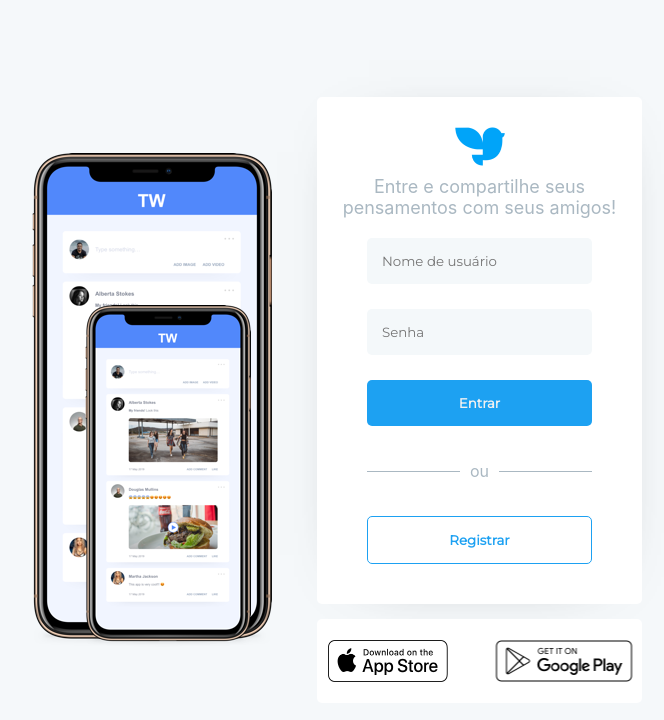
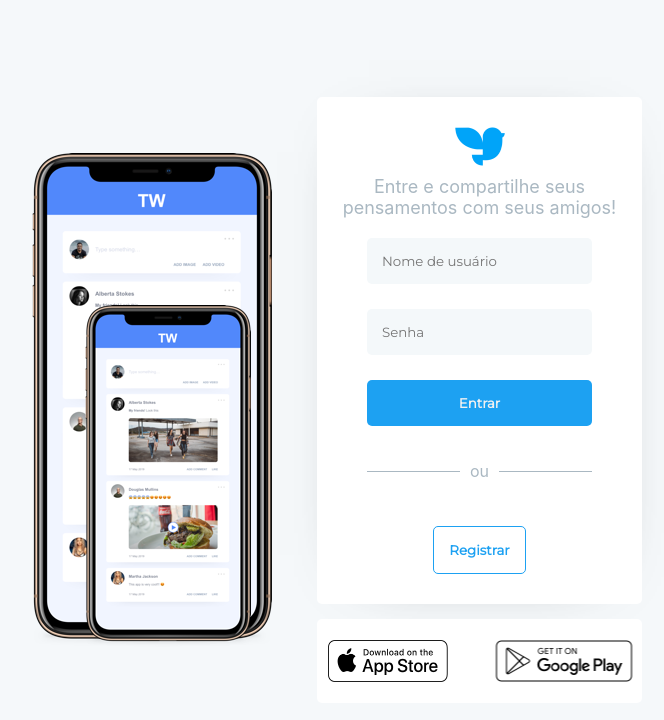
Before and after one commit to PoorlyDefinedBehaviour/twillian, a React (Create React App) app: page / in a window 1280 px wide. Shown: the top 720 px of the page, without its empty margins (303-967 px from the left). Built offline with nearby package versions, Linux system fonts and the light colour scheme.

Commit message:
adds validation and redirects user on login

```diff
--- a/src/pages/Index/index.js
+++ b/src/pages/Index/index.js
@@ -1,5 +1,12 @@
-import React from "react";
+import React, { useState, useEffect } from "react";
+import { Redirect } from "react-router-dom";
 import { Link } from "react-router-dom";
+import { Formik, ErrorMessage, Field, Form } from "formik";
+import * as Yup from "yup";
+import "./styles.css";
+
+import api from "../../services/api";
+
 import {
   PageBox,
   AppImagem,
@@ -7,9 +14,6 @@ import {
   ContainerSignIn,
   Logo,
   SubTitle,
-  SignInForm,
-  UsernameInput,
-  PasswordInput,
   SignInButton,
   LineWrap,
   LineCenter,
@@ -20,13 +24,66 @@ import {
   AppStoreImage,
   GooglePlayImage
 } from "./styles";
+
 import PhoneImagem from "../../assets/img/app.png";
 import LogoImagem from "../../assets/img/logo.png";
 import AppStore from "../../assets/img/applestore.png";
 import GooglePlay from "../../assets/img/googleplay.png";
 
 export default function Index() {
-  return (
+  const [isLoggedIn, setIsLoggedIn] = useState(false);
+  const [hasTriedToLogin, setHasTriedToLogin] = useState(false);
+
+  useEffect(() => {
+    if (localStorage.getItem("@twillian:user")) setIsLoggedIn(true);
+  }, []);
+
+  const initialValues = {
+    username: "",
+    email: "",
+    password: "",
+    confirm: ""
+  };
+
+  const schema = Yup.object().shape({
+    username: Yup.string().required("Digite seu nome de usuário."),
+    password: Yup.string().required("Digite sua senha.")
+  });
+
+  const handleSubmit = async (data, { setSubmitting, setErrors }) => {
+    try {
+      setSubmitting(true);
+      const response = await api.post("login", data);
+
+      const { user, token } = response.data;
+      if (user) {
+        localStorage.setItem(
+          "@twillian:user",
+          JSON.stringify({ ...user, token })
+        );
+
+        setIsLoggedIn(true);
+      }
+    } catch (error) {
+      setHasTriedToLogin(true);
+      setErrors({ email: handleException(error.response) });
+    } finally {
+      setSubmitting(false);
+    }
+  };
+
+  const handleException = ({ status }) => {
+    switch (status) {
+      case 400:
+        return "Usuário ou senha inválido.";
+    }
+
+    return "Algo deu errado, tente novamente mais tarde.";
+  };
+
+  return isLoggedIn ? (
+    <Redirect to="timeline" />
+  ) : (
     <PageBox>
       <Container>
         <AppImagem src={PhoneImagem} />
@@ -36,20 +93,50 @@ export default function Index() {
             <SubTitle>
               Entre e compartilhe seus pensamentos com seus amigos!
             </SubTitle>
-            <SignInForm>
-              <UsernameInput placeholder="Nome de usuário" />
-              <PasswordInput placeholder="Senha" />
-              <SignInButton>Entrar</SignInButton>
+            <Formik
+              initialValues={initialValues}
+              onSubmit={handleSubmit}
+              validationSchema={schema}
+            >
+              <Form className="signin-form">
+                <Field
+                  className="username-input"
+                  type="text"
+                  name="username"
+                  placeholder="Nome de usuário"
+                />
+                <ErrorMessage
+                  className="form-error"
+                  component="span"
+                  name="username"
+                />
+                <Field
+                  className="password-input"
+                  type="password"
+                  name="password"
+                  placeholder="Senha"
+                />
+                <ErrorMessage
+                  className="form-error"
+                  component="span"
+                  name="password"
+                />
+                <SignInButton type="submit">Entrar</SignInButton>
+                {hasTriedToLogin && (
+                  <span className="form-error">
+                    Nome de usuário ou senha invalida
+                  </span>
+                )}
                 <LineWrap>
                   <Line />
                   <LineCenter>ou</LineCenter>
                   <Line />
                 </LineWrap>
-
+              </Form>
+            </Formik>
             <Link to="/register">
               <SignUpButton>Registrar</SignUpButton>
             </Link>
-            </SignInForm>
           </SignIn>
           <DownloadContainer>
             <AppStoreImage src={AppStore} />
--- /dev/null
+++ b/src/pages/Index/styles.css
@@ -0,0 +1,31 @@
+.form-error {
+  margin-top: -20px;
+  margin-bottom: 20px;
+  color: red;
+  display: block;
+  font-size: 12px;
+}
+
+.signin-form {
+  width: 100%;
+  text-align: center;
+  padding: 10px 40px;
+}
+
+.username-input {
+  font-family: "montserrat", sans-serif;
+  background-color: #f4f8fa;
+  padding: 15px;
+  margin-bottom: 25px;
+  border-radius: 5px;
+  width: 100%;
+}
+
+.password-input {
+  font-family: "montserrat", sans-serif;
+  background-color: #f4f8fa;
+  padding: 15px;
+  margin-bottom: 25px;
+  border-radius: 5px;
+  width: 100%;
+}
--- a/src/pages/Register/index.js
+++ b/src/pages/Register/index.js
@@ -1,4 +1,5 @@
 import React, { useState } from "react";
+import { Redirect } from "react-router-dom";
 import api from "../../services/api";
 import { ErrorMessage, Form, Formik, Field } from "formik";
 import * as Yup from "yup";
@@ -20,14 +21,13 @@ import {
 } from "./styles";
 
 export default function Register() {
+  const [isRegistered, setIsRegistered] = useState(false);
   const initialValues = {
     username: "",
     email: "",
     password: "",
     confirm: ""
   };
-
-  const refs = {};
 
   const schema = Yup.object().shape({
     username: Yup.string()
@@ -51,16 +51,23 @@ export default function Register() {
       setSubmitting(true);
 
       const response = await api.post("signup", data);
+      const { user, token } = response.data;
+      localStorage.setItem(
+        "@twillian:user",
+        JSON.stringify({ ...user, token })
+      );
 
-      const { user, token } = response.data;
-
-      console.log(user);
-
-      localStorage.setItem("@twillian:user", JSON.stringify(...user, token));
-    } catch (error) {}
+      setIsRegistered(true);
+    } catch (error) {
+      console.log(error);
+    } finally {
+      setSubmitting(false);
+    }
   };
 
-  return (
+  return isRegistered ? (
+    <Redirect to="timeline" />
+  ) : (
     <PageBox>
       <Container>
         <DefaultUserImage src={DefaultUser} />
```
Lines whose indentation alone changed are shown as unchanged.
